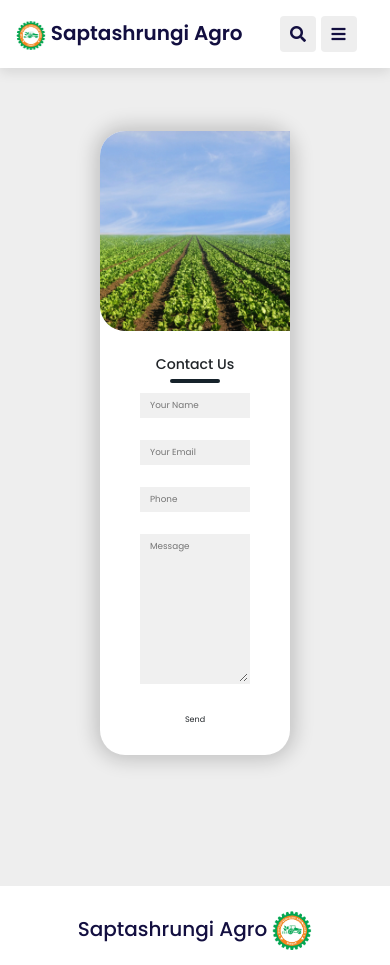
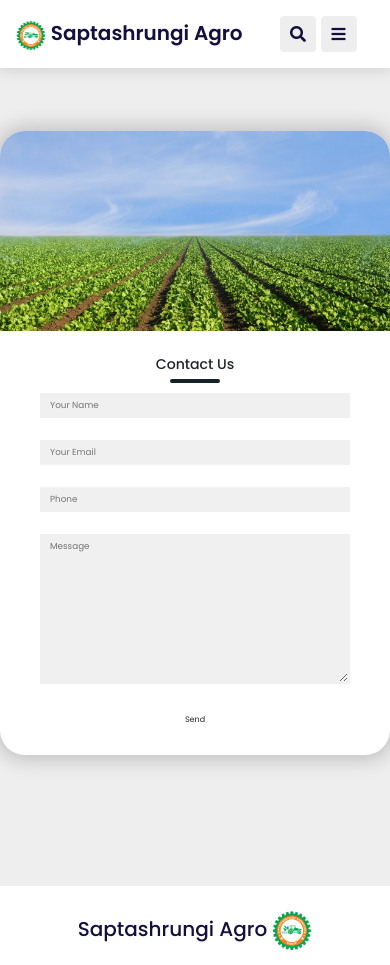
Before and after one commit to rohanmalve/s_Agro, a Django app: page /contact in a window 390 px wide. Shown: the top 965 px of the page. Run offline with Django 4.2, Linux system fonts and the light colour scheme.

Commit message:
Update agri.css

```diff
--- a/static/css/agri.css
+++ b/static/css/agri.css
@@ -17,7 +17,8 @@ body {
 	display: flex;
 	justify-content: center;
 	align-items: center;
-	padding: 20px 100px;
+	/* padding: 20px 100px; */
+	padding: 0;
 }
 
 .container:after {
@@ -105,5 +106,7 @@ textarea {
 
 	.left {
 		height: 200px;
+		border-bottom-left-radius: 0;
+		border-top-right-radius: 25px;
 	}
 }
```
